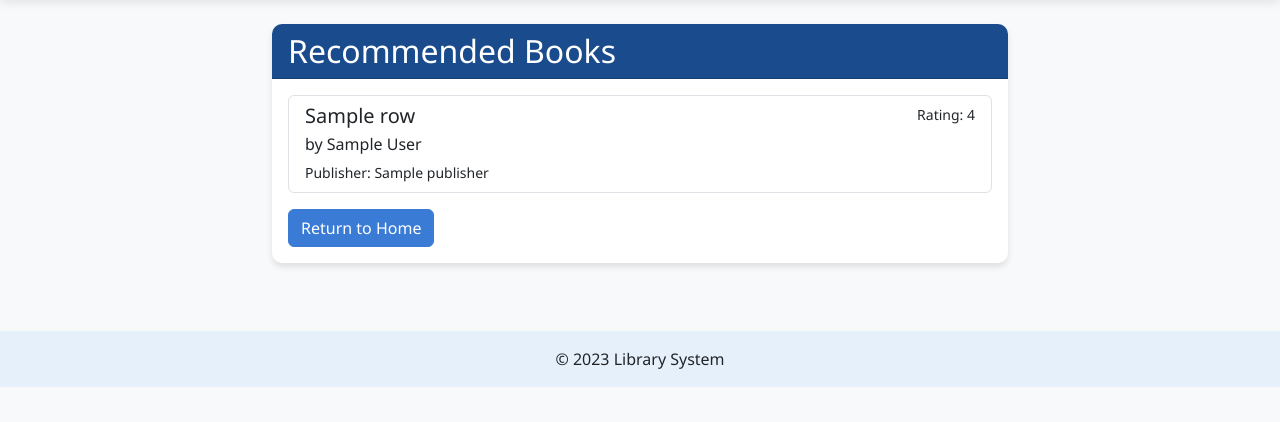
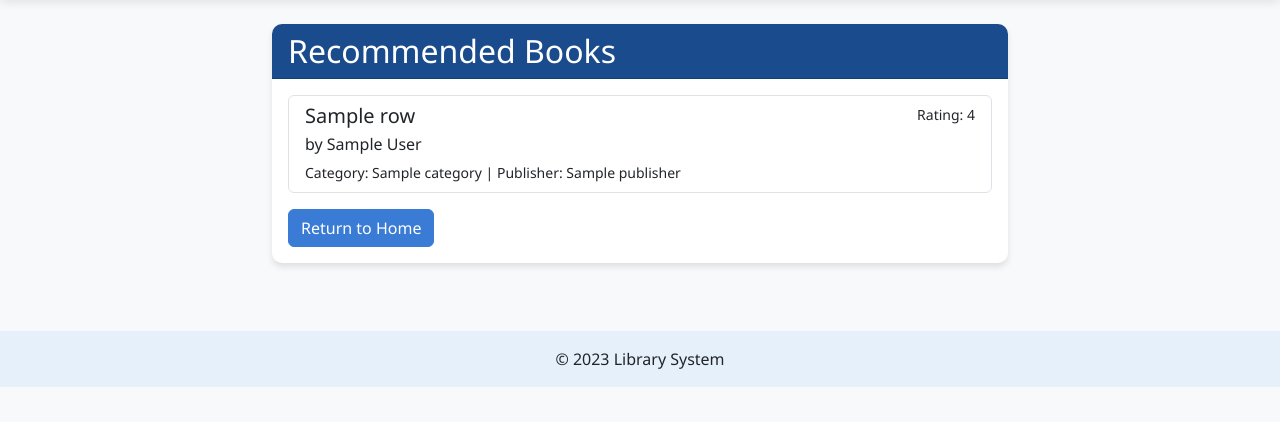
Before and after one commit to Alex-Njagi/kbs-final-project, a Flask app: template templates/recommend_books.html in a window 1280 px wide. Shown: the part 56-478 px from the top of the page. Run offline with Flask 3, Linux system fonts and the light colour scheme; the template is opened without the code that fills it: most values are stand-ins (such as "Sample title", 1, 10 or a date in 2020); parts of the project's set-up code (start-up, migrations or seed data) failed here and were passed over.

Commit message:
added category to recommendations

```diff
--- a/templates/add_student.html
+++ b/templates/add_student.html
@@ -50,7 +50,7 @@
                             <div class="ms-2 me-auto">
                                 <div class="fw-bold">{{ row.title }}</div>
                                 by {{ row.authors }}<br>
-                                <small>Publisher: {{ row.publisher }} | Rating: {{ row.average_rating }}</small>
+                                <small>Category: {{ row.category }} | Publisher: {{ row.publisher }} | Rating: {{ row.average_rating }}</small>
                             </div>
                         </li>
                         {% endfor %}
--- a/templates/recommend_books.html
+++ b/templates/recommend_books.html
@@ -19,7 +19,7 @@
                             <small>Rating: {{ row.average_rating }}</small>
                         </div>
                         <p class="mb-1">by {{ row.authors }}</p>
-                        <small>Publisher: {{ row.publisher }}</small>
+                        <small>Category: {{ row.category }} | Publisher: {{ row.publisher }}</small>
                     </div>
                     {% endfor %}
                 </div>
```
